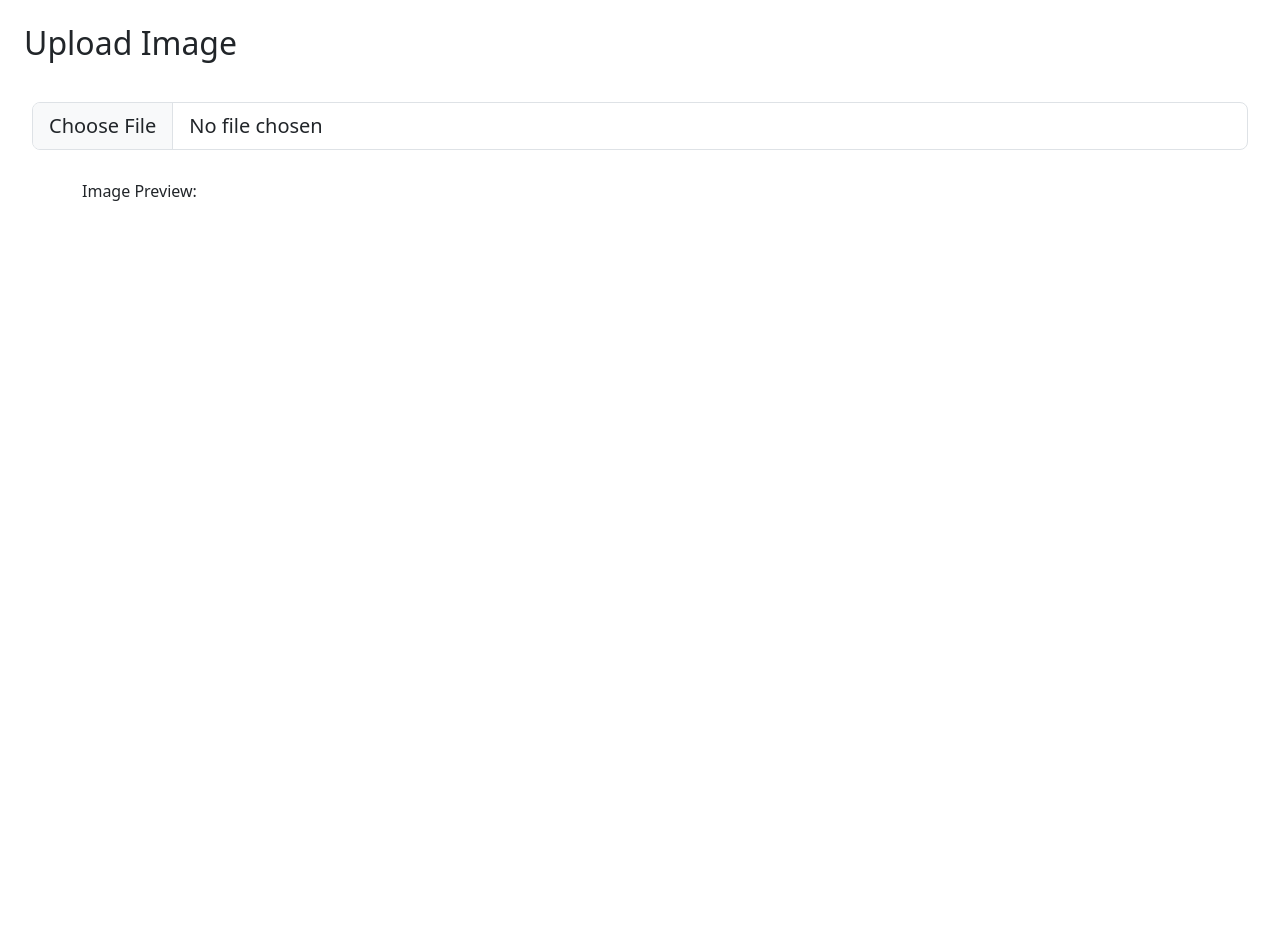
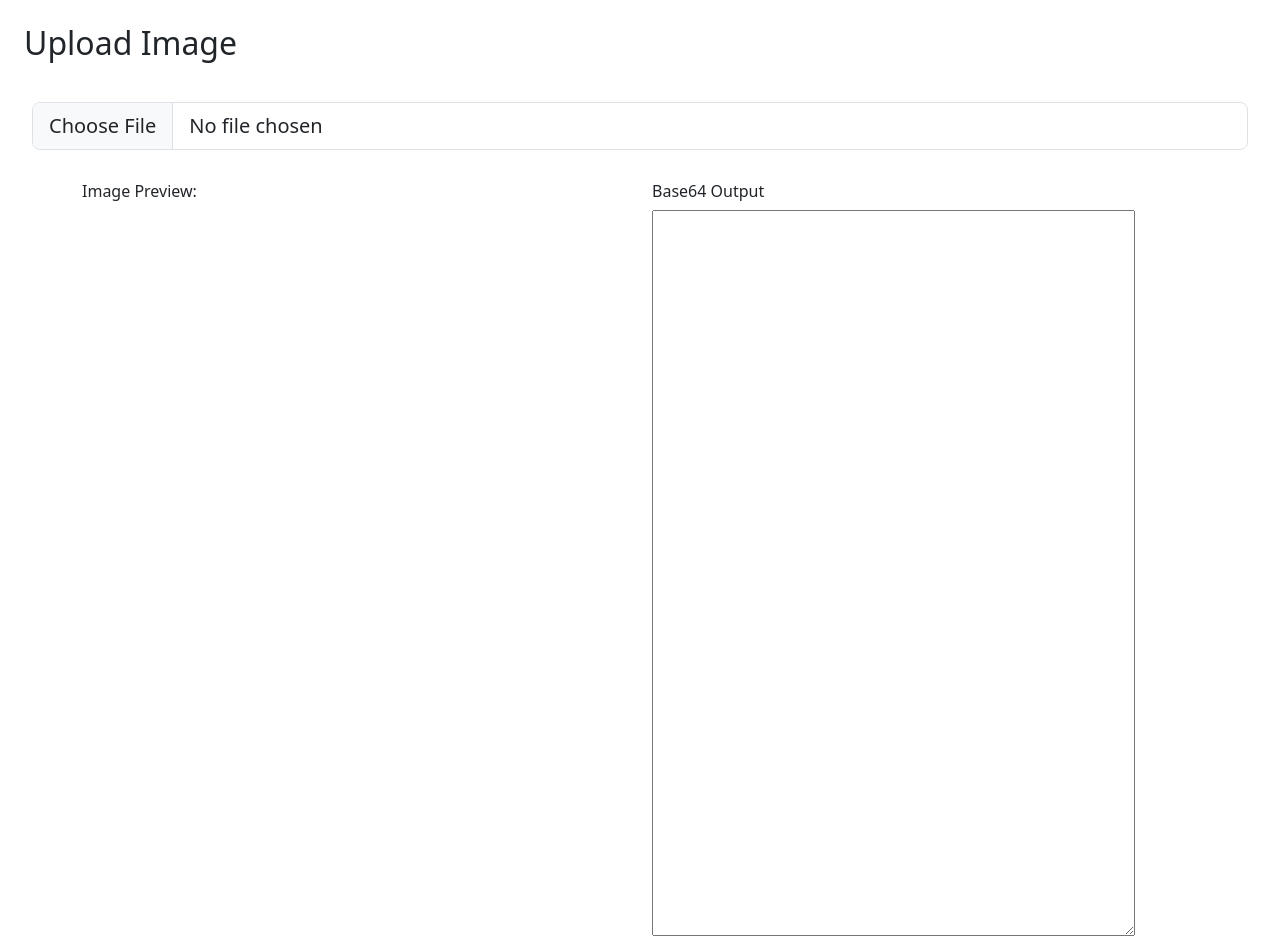
Before and after one commit to Gbengawins/Image-upload-base64, a plain HTML site: page index.html in a window 1280 px wide. Before the commit the page ends 800 px from the top, so only its background shows below. Drawn offline with nearby package versions, Linux system fonts and the light colour scheme.

Commit message:
html structure

```diff
--- a/index.html
+++ b/index.html
@@ -29,14 +29,18 @@
             <div class="row">
                 <div class="col">
                     <h6>Image Preview:</h6>
+                    <img class="img" id="avatar" />
+                </div>
+                <div class="col">
+                    <h6>Base64 Output</h6>
+                    <textarea
+                        id="textarea"
+                        rows="30"
+                        cols="50">
+                    </textarea>
                 </div>
             </div>
         </div>
-
-
-
-
-
     <!----- Script ----->
     <script src="./assets/js/index.js"></script>
 </body>
```
